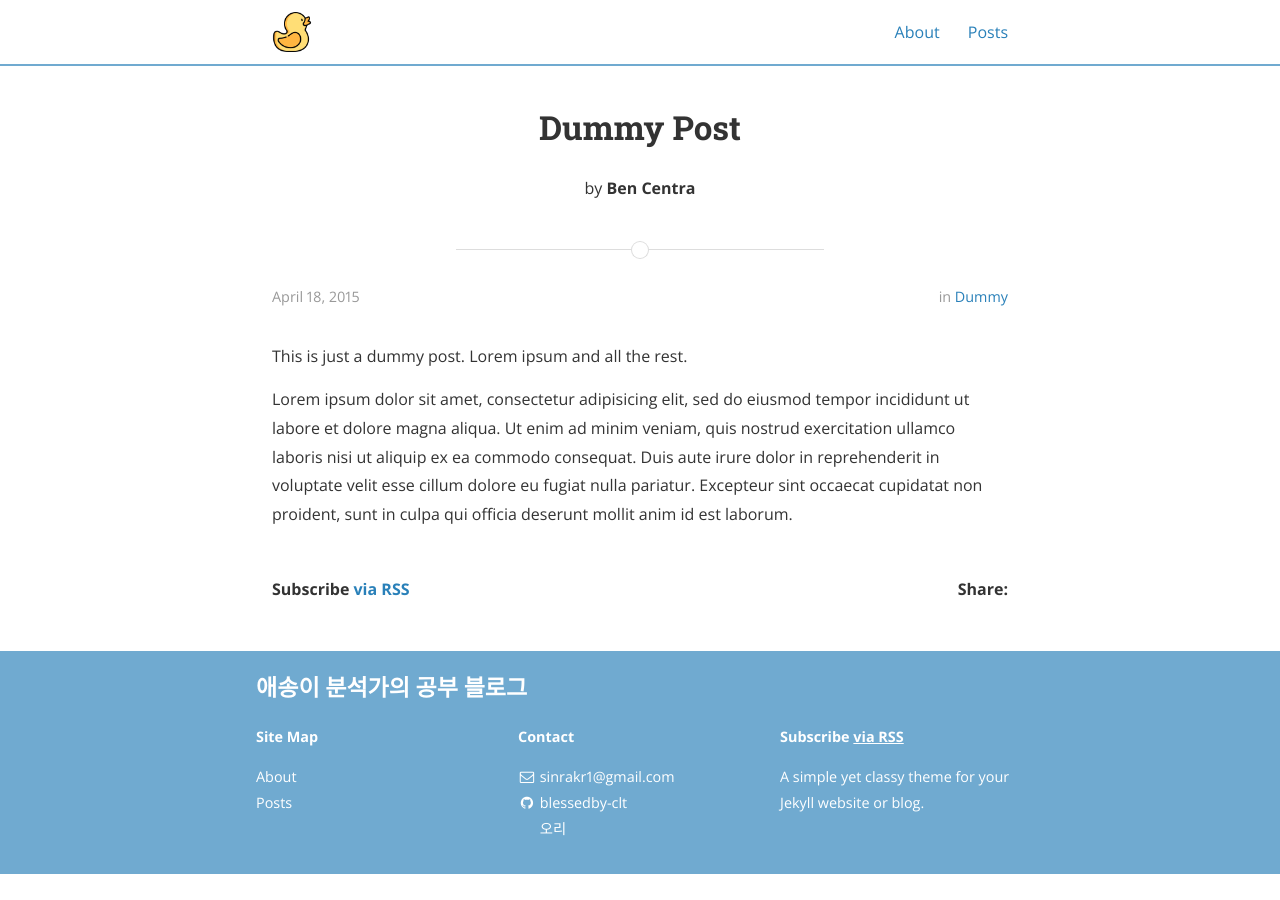
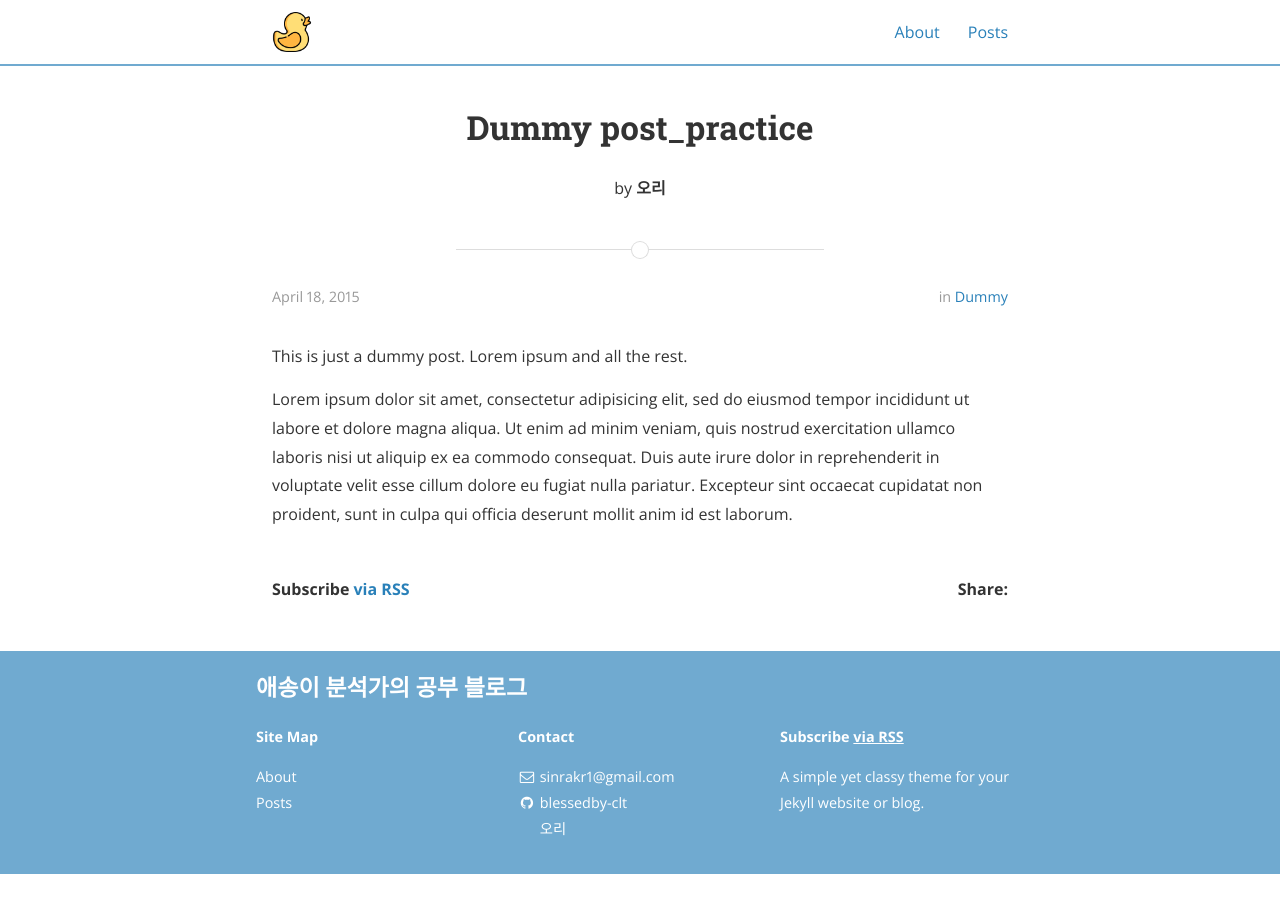
Before and after one commit to blessedby-clt/blessedby-clt.github.io, a Jekyll site: the page built from _posts/2015-04-18-dummy.md, in a window 1280 px wide. Built offline with Jekyll 4.4.1, drawn with Linux system fonts in a browser that asks for light colours; nearby versions of some CDN libraries.

Commit message:
Update 2015-04-18-dummy.md

```diff
--- a/_posts/2015-04-18-dummy.md
+++ b/_posts/2015-04-18-dummy.md
@@ -1,8 +1,8 @@
 ---
 layout: post
-title:  "Dummy Post"
+title:  "Dummy post_practice"
 date:   2015-04-18T14:25:52-05:00
-author: Ben Centra
+author: 오리
 categories: Dummy
 ---
 
```
